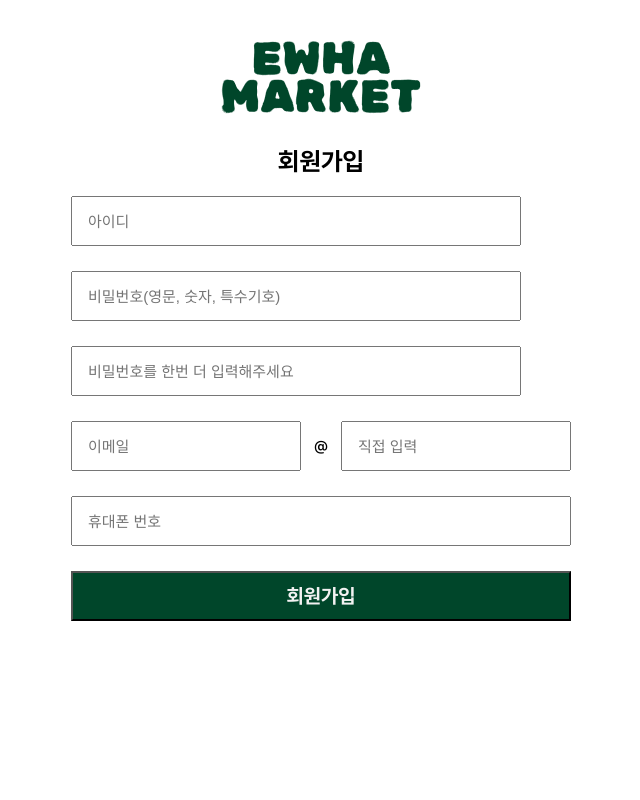
After one commit to topograp2/Ewha-market, a Flask app: page /reg_user in a window 1280 px wide. The commit adds this page. Shown: the whole page, without its empty margins (319-959 px from the left). Run offline with Flask 3, Linux system fonts and the light colour scheme.

Commit message:
Feat: 회원가입 페이지

```diff
--- a/app.py
+++ b/app.py
@@ -32,5 +32,8 @@ def reg_item_submit_post():
 @application.route("/login")
 def login():
     return render_template("login.html")
+@application.route("/reg_user")
+def reg_user():
+    return render_template("user_reg.html")
 if __name__ == "__main__":
     application.run(host='0.0.0.0', debug=True)
--- /dev/null
+++ b/static/user_reg.css
@@ -0,0 +1,87 @@
+@font-face{
+    font-family: 'Pretendard-Bold';
+    src:url('../static/font/Pretendard-Bold.woff2');
+}
+@font-face {
+    font-family: 'Pretendard-Medium';
+    src: url('../static/font/Pretendard-Medium.woff2');
+}
+
+body{
+    display: flex;
+    justify-content: center;
+    flex-direction: column;
+    justify-items: center;
+    align-items: center;
+    font-family: 'Pretendard-Medium';
+
+}
+.main-logo{
+    margin-top: 20px;
+    margin-bottom: 20px;
+
+}
+.title{
+    font-family: 'Pretendard-Bold';
+    font-size: 25px;
+    margin-bottom: 20px;
+}
+.container{
+    display: flex;
+    flex-direction: column;
+    justify-content: center;
+    align-items: center;
+}
+
+form{
+    display: flex;
+    flex-direction: column;
+    justify-items: center;
+    align-items: center;
+}
+.input{
+    width: 450px;
+    height: 50px;
+    margin-bottom: 25px;
+    padding-left: 15px;
+    font-size: 15px;
+}
+.check-icon{
+    width: 50px;
+    height: 50px;
+}
+.direction-row{
+    display: flex;
+    width: 500px;
+    height: 50px;
+    margin-bottom: 25px;
+}
+.email-container{
+    width: 500px;
+    height: 50px;
+    display: flex;
+    align-items: center;
+    justify-content: space-between;
+    margin-bottom: 25px;
+}
+.email-input{
+    padding-left: 15px;
+    width: 230px;
+    height: 50px;
+    font-size: 15px;
+}
+.submit-btn{
+    width: 500px;
+    height: 50px;
+    background-color: #00462A;
+    font-family: 'Pretendard-Bold';
+    font-size: 20px;
+    color: #f2f2f2;
+}
+.tel-container{
+    width:500px;
+    height: 50px;
+    margin-bottom: 25px;
+    padding-left: 15px;
+    font-size: 15px;
+}
--- a/templates/index.html
+++ b/templates/index.html
@@ -21,7 +21,7 @@
     <li><a href="/list">상품 목록</a></li>
     <li><a href="/review">상품 리뷰</a></li>
     <li><a href="/reg_items">상품 등록</a></li>
-    <li><a href="/reg_reviews">로그인</a></li> <!--일단 임시로-->
+    <li><a href="/login">로그인</a></li> <!--일단 임시로-->
 </ul>
 <a href="#" class="navbar__toogleBtn">
 <i class="fas fa-bars"></i>
--- /dev/null
+++ b/templates/user_reg.html
@@ -0,0 +1,39 @@
+<html lang="ko">
+<head>
+    <meta charset="UTF-8">
+    <meta name="viewport" content="width=device-width, initial-scale=1.0">
+    <title>이화마켓:회원가입</title>
+    <link rel="stylesheet" href="{{ url_for('static', filename='user_reg.css') }}">
+</head>
+<body>
+    <div class="main-logo">
+        <a href="/">
+            <img src="../static/svg/loginLogo.svg" alt="loginLogo" />
+            </a>
+    </div>
+    <div class="container">
+        <div class="title">회원가입</div>
+        <form action="" method="">
+            <div class="direction-row">
+                <input class="input" type="id" placeholder="아이디">
+                <div class="check-icon"></div>
+            </div>
+            <div class="direction-row">
+                <input class="input" type="password" placeholder="비밀번호(영문, 숫자, 특수기호)">
+                <div class="check-icon"></div>
+            </div>
+            <div class="direction-row">
+                <input class="input" type="password" placeholder="비밀번호를 한번 더 입력해주세요">
+                <div class="check-icon"></div>
+            </div>
+            <div class="email-container">
+                <input class="email-input" type="email" placeholder="이메일">
+                @
+                <input class="email-input" type="text" placeholder="직접 입력">
+            </div>
+            <input class="tel-container" type="tel" placeholder="휴대폰 번호">
+            <input class="submit-btn" type="submit" value="회원가입">
+        </form>
+    </div>
+</body>
+</html>
```
Also changed, not shown: static/login.css (+89 -15 lines), templates/login.html (+20 -14 lines).
